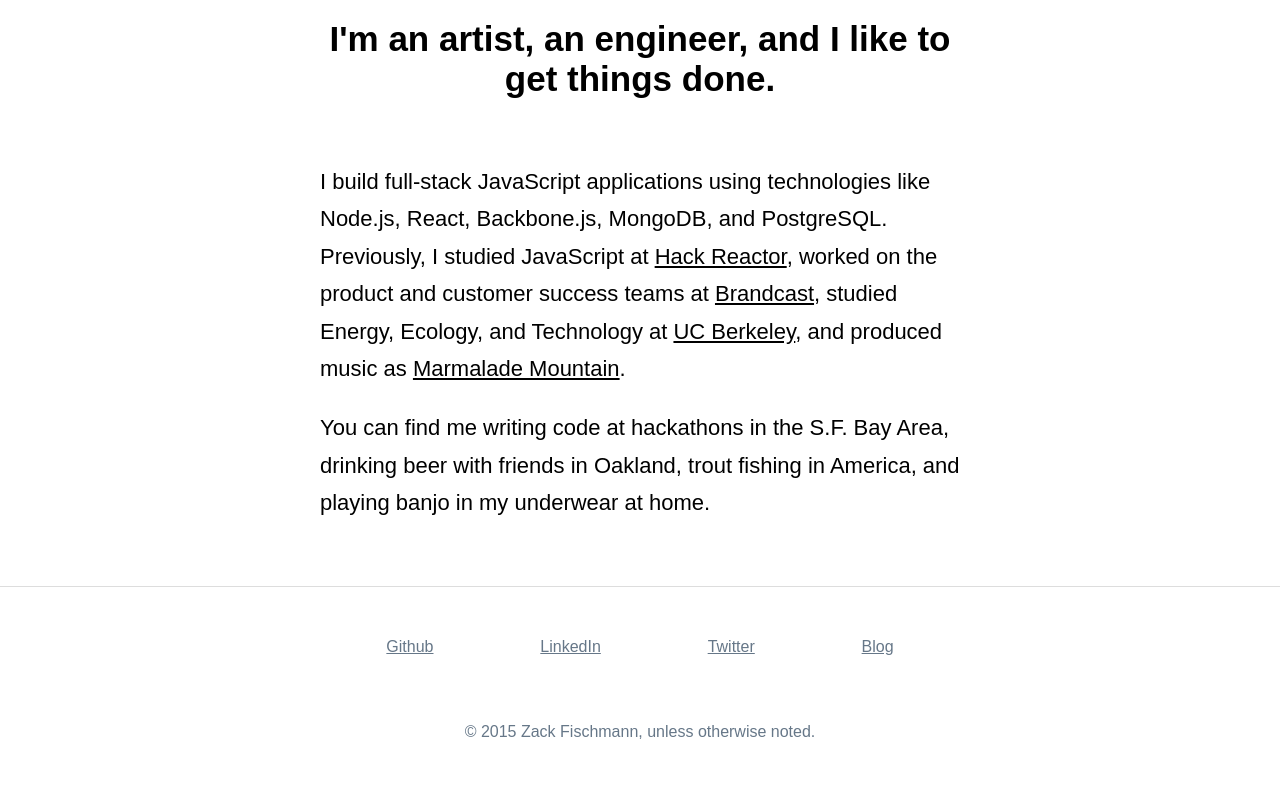
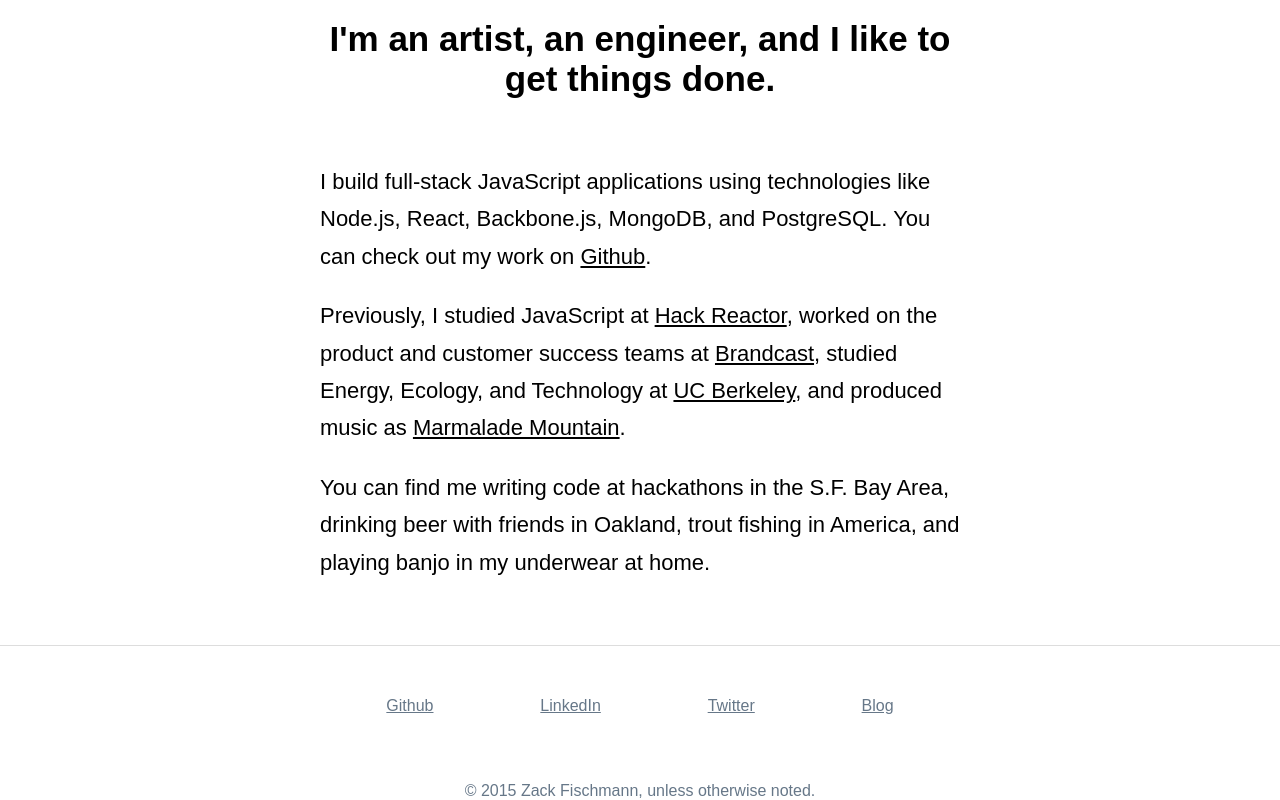
Before and after one commit to zfisch/therealzackfischmann.com, a plain HTML site: page index.html in a window 1280 px wide. Shown: the part 845-1645 px from the top of the page. Before the commit the page ends 1586 px from the top, so only its background shows below. Drawn offline with nearby package versions, Linux system fonts and the light colour scheme.

Commit message:
add github link and new line after skills list in bio

```diff
--- a/index.html
+++ b/index.html
@@ -33,7 +33,7 @@
             <h1 class="headline">I'm an artist, an engineer, and I like to get things done.</h1>
             <div>
                 <section class="bio">
-                    <p>I build full-stack JavaScript applications using technologies like Node.js, React, Backbone.js, MongoDB, and PostgreSQL. Previously, I studied JavaScript at <a href="http://hackreactor.com">Hack Reactor</a>, worked on the product and customer success teams at <a href="http://brandcast.com">Brandcast</a>, studied Energy, Ecology, and Technology at <a href="http://berkeley.edu">UC Berkeley</a>, and produced music as <a href="http://marmalademountain.bandcamp.com">Marmalade Mountain</a>.</p>
+                    <p>I build full-stack JavaScript applications using technologies like Node.js, React, Backbone.js, MongoDB, and PostgreSQL. You can check out my work on <a href="http://github.com/zfisch">Github</a>.</p><p>Previously, I studied JavaScript at <a href="http://hackreactor.com">Hack Reactor</a>, worked on the product and customer success teams at <a href="http://brandcast.com">Brandcast</a>, studied Energy, Ecology, and Technology at <a href="http://berkeley.edu">UC Berkeley</a>, and produced music as <a href="http://marmalademountain.bandcamp.com">Marmalade Mountain</a>.</p>
                     <p>You can find me writing code at hackathons in the S.F. Bay Area, drinking beer with friends in Oakland, trout fishing in America, and playing banjo in my underwear at home.
                     </p>
                 </section>
```
